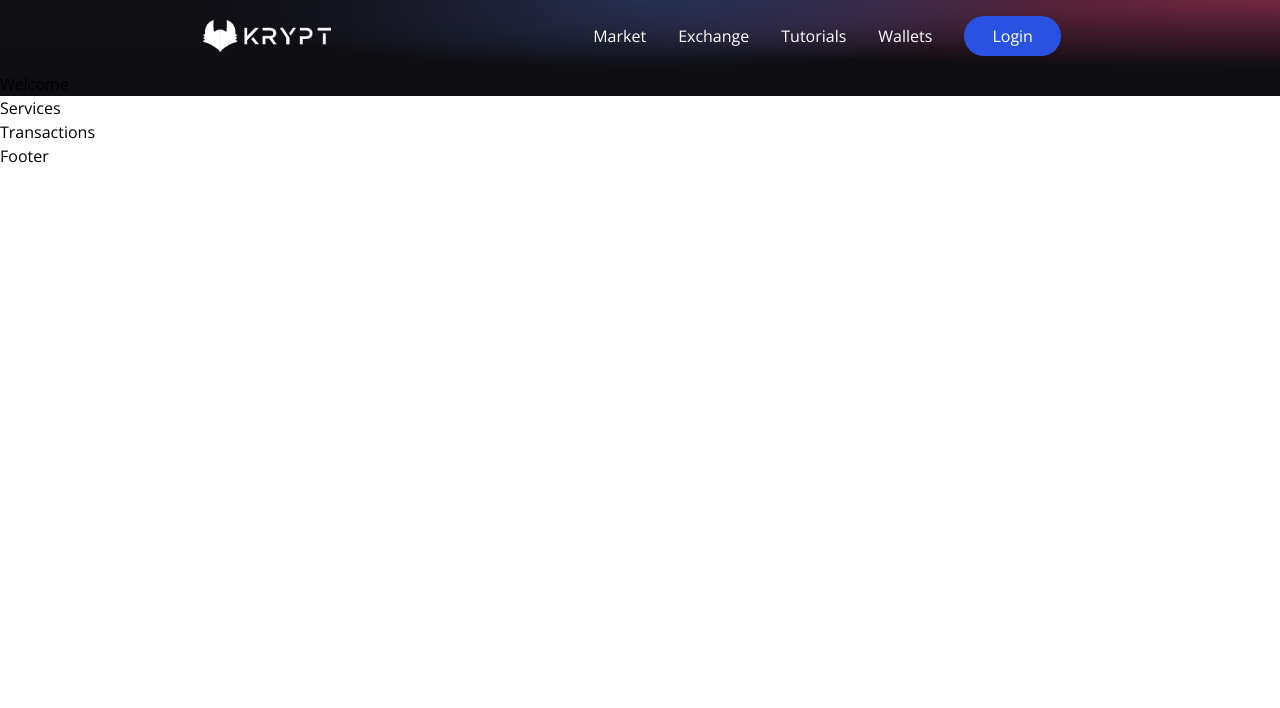
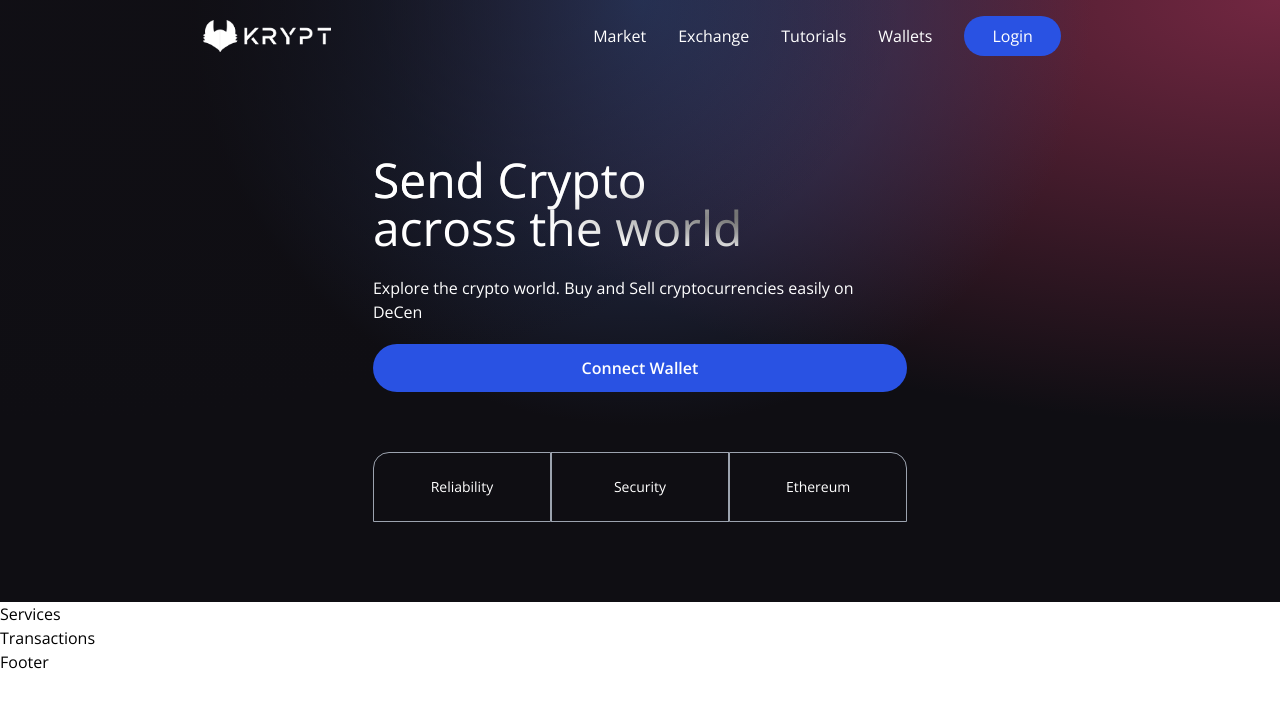
Before and after one commit to Bmullzz/DeCen, a React (Vite) app in the folder client/: page / in a window 1280 px wide. Shown: the top 708 px of the page. Built offline with nearby package versions, Linux system fonts and the light colour scheme.

Commit message:
added welcome message and connect wallet button to welcome page

```diff
--- a/client/src/components/Welcome.jsx
+++ b/client/src/components/Welcome.jsx
@@ -1,6 +1,47 @@
+import { AiFillPlayCircle } from "react-icons/ai";
+import { SiEthereum } from 'react-icons/si';
+import { BsInfoCircle } from 'react-icons/bs';
+
+import { Loader } from './';
+
+const commonStyles = "min-h-[70px] sm:px-0 px-2 sm:min-w-[120px] flex justify-center items-center border-[0.5px] border-gray-400 text-sm font-light text-white";
+
 const Welcome = () => {
+
+    const connectWallet = () => {
+
+    }
+
     return (
-        <h1>Welcome</h1>
+        <div className="flex w-full justify-center items-center">
+            <div className="flex mf:flex-row flex-col items-start justify-between md:p-20 py-12 px-4">
+                <div className="flex flex-1 justify-start flex-col mf:mr-10">
+                    <h1 className="text-3xl sm:text-5xl text-white text-gradient py-1">
+                        Send Crypto <br/> across the world
+                    </h1>
+                    <p className="text-left mt-5 text-white font-light md:9/12 w-11/12 text-base">
+                        Explore the crypto world. Buy and Sell cryptocurrencies easily on DeCen
+                    </p>
+                    <button
+                        type="button"
+                        onClick={connectWallet}
+                        className="flex flex-row justify-center items-center my-5 bg-[#2952e3] p-3 rounded-full cursor-pointer hover:bg-[#2546bd]"
+                    >
+                        <p className="text-white text-base font-semibold">Connect Wallet</p>
+                    </button>
+
+                    <div className="grid sm:grid-cols-3 grid-cols-2 w-full mt-10">
+                        <div className={`rounded-tl-2xl ${commonStyles}`}>
+                            Reliability
+                        </div>
+                        <div className={commonStyles}>Security</div>
+                        <div className={`rounded-tr-2xl ${commonStyles}`}>
+                            Ethereum
+                        </div>
+                    </div>
+                </div>
+            </div>
+        </div>
     )
 }
 
```
